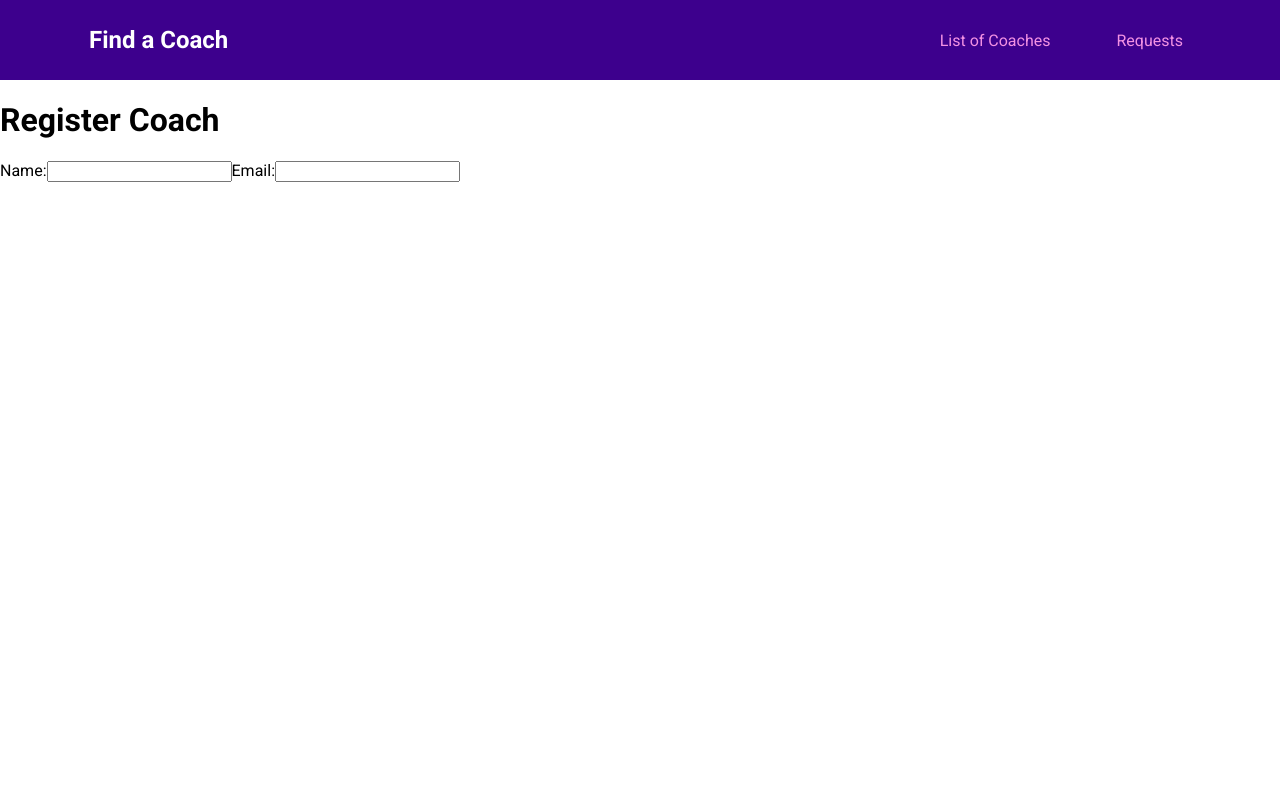
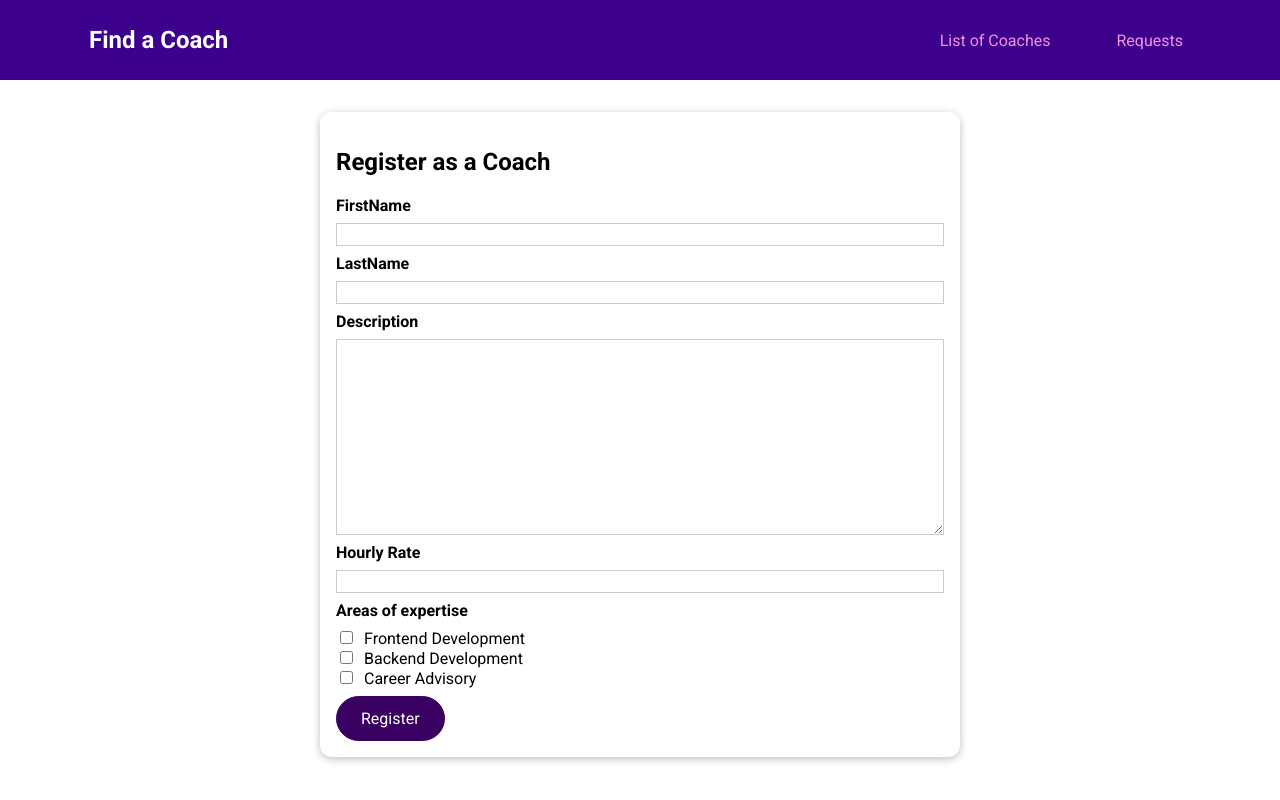
Before and after one commit to Gaurav-dawadi/Coaches-App, a Vue app: page /register in a window 1280 px wide. Built offline with nearby package versions, Linux system fonts and the light colour scheme.

Commit message:
feat: create coach registration form by creating new component for form

```diff
--- /dev/null
+++ b/src/components/coaches/CoachForm.vue
@@ -0,0 +1,122 @@
+<template>
+    <form @submit.prevent="submitForm">
+        <div class="form-control">
+            <label for="firstname">FirstName</label>
+            <input type="text" id="firstname" v-model="firstName"/>
+        </div>
+        <div class="form-control">
+            <label for="lastname">LastName</label>
+            <input type="text" id="lastname" v-model="lastName"/>
+        </div>
+        <div class="form-control">
+            <label for="description">Description</label>
+            <textarea name="" id="description" cols="30" rows="10" v-model="description"></textarea>
+        </div>
+        <div class="form-control">
+            <label for="rate">Hourly Rate</label>
+            <input type="number" id="rate" v-model="rate"/>
+        </div>
+        <div class="form-control">
+            <h3>Areas of expertise</h3>
+            <div>
+                <input type="checkbox" id="frontend" value="frontend">
+                <label for="frontend">Frontend Development</label>
+            </div>
+            <div>
+                <input type="checkbox" id="backend" value="backend">
+                <label for="backend">Backend Development</label>
+            </div>
+            <div>
+                <input type="checkbox" id="career" value="career">
+                <label for="career">Career Advisory</label>
+            </div>
+        </div>
+        <base-button>Register</base-button>
+    </form>
+</template>
+
+
+<script>
+export default {
+    data(){
+        return{
+            firstName: '',
+            lastName: '',
+            description: '',
+            rate: null,
+            areas: [],
+
+        }
+    },
+    methods: {
+        submitForm(){
+            const formdata = {
+                first: this.firstName,
+                last: this.lastName,
+                des: this.description,
+                rate: this.rate,
+                areas: this.areas
+            }
+            console.log(formdata);
+        }
+    }
+}
+</script>
+
+
+<style scoped>
+.form-control {
+  margin: 0.5rem 0;
+}
+
+label {
+  font-weight: bold;
+  display: block;
+  margin-bottom: 0.5rem;
+}
+
+input[type='checkbox'] + label {
+  font-weight: normal;
+  display: inline;
+  margin: 0 0 0 0.5rem;
+}
+
+input,
+textarea {
+  display: block;
+  width: 100%;
+  border: 1px solid #ccc;
+  font: inherit;
+}
+
+input:focus,
+textarea:focus {
+  background-color: #f0e6fd;
+  outline: none;
+  border-color: #3d008d;
+}
+
+input[type='checkbox'] {
+  display: inline;
+  width: auto;
+  border: none;
+}
+
+input[type='checkbox']:focus {
+  outline: #3d008d solid 1px;
+}
+
+h3 {
+  margin: 0.5rem 0;
+  font-size: 1rem;
+}
+
+.invalid label {
+  color: red;
+}
+
+.invalid input,
+.invalid textarea {
+  border: 1px solid red;
+}
+</style>
--- a/src/pages/coaches/CoachRegister.vue
+++ b/src/pages/coaches/CoachRegister.vue
@@ -1,10 +1,24 @@
 <template>
-    <h1>Register Coach</h1>
-    <form>
-        <label>Name:</label>
-        <input type="text">
+    <section>
+        <base-card>
+            <h2>Register as a Coach</h2>
+            <coach-form></coach-form>
+        </base-card>
+    </section>
+</template>
 
-        <label>Email:</label>
-        <input type="text">
-    </form>
-</template>
+
+<script>
+import CoachForm from '../../components/coaches/CoachForm.vue'
+
+export default {
+    components:{
+        CoachForm
+    }
+}
+</script>
+
+
+<style scoped>
+
+</style>
```
